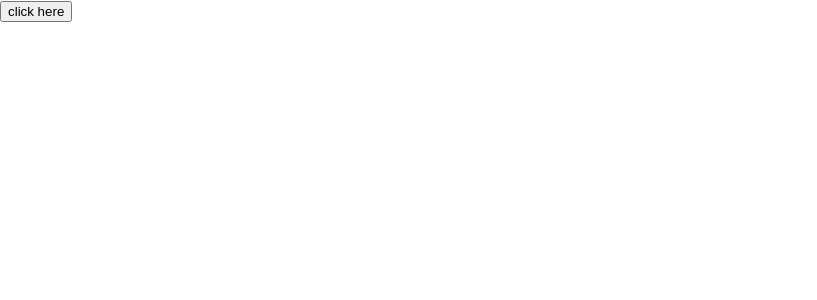
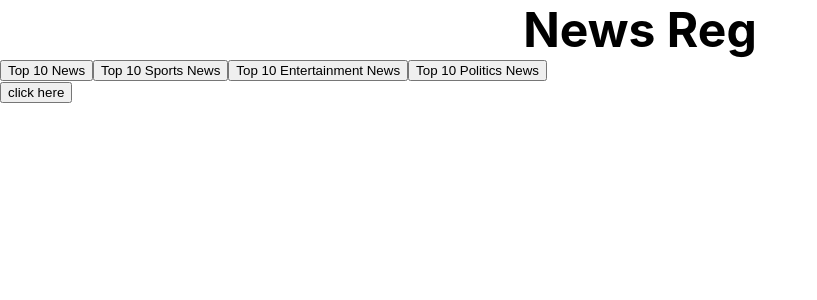
Before and after one commit to RupinVijan/news-hackathon, a React (Create React App) app: page / in a window 1280 px wide. Shown: the top 300 px of the page, without its empty margins (0-817 px from the left). Built offline with nearby package versions, Linux system fonts and the light colour scheme.

Commit message:
another commit

```diff
--- a/src/App.js
+++ b/src/App.js
@@ -1,17 +1,17 @@
 import './App.css';
 import Navbar from './components/Navbar';
-// import Newscomp from './pages/Newscomp';
+import Newscomp from './pages/Newscomp';
 import Weather from './pages/Weather';
 import { BrowserRouter as Router, Route, Routes } from "react-router-dom";
 
 function App() {
   return (
     <>
-    {/* <Navbar/> */}
+    <Navbar/>
 
     <Router>
       <Routes>
-        {/* <Route path="/" element={<Newscomp />} /> */}
+        <Route path="/news" element={<Newscomp />} />
         <Route path="/" element={<Weather />} />
       </Routes>
     </Router>
--- a/src/components/Navbar.js
+++ b/src/components/Navbar.js
@@ -4,15 +4,57 @@ import React from 'react'
 export default function Navbar() {
     // let [data, setdata] =useState([]);
     // let [rdata, setrdata] =useState("");
-    async function ne(){
+    const topTen = async() => {
         let readData="",i;
-        const dataa= await fetch("https://newsapi.org/v2/everything?domains=wsj.com&apiKey=f46396e98dc9464aac982d018005876e");
+        const dataa= await fetch("https://newsapi.org/v2/top-headlines?country=in&category=business&apiKey=0c34f30a18834d88b138420e473a2320");
         const resdata=await dataa.json();
         // setdata(resdata.articles)
         for(i=0;i<10;i++){
              readData= readData + " . " + resdata.articles[i].title;
         }
         console.log(readData)
+        readOutt(readData)
+    }
+    const topTenSports = async() => {
+        let readData="",i;
+        const dataa= await fetch("https://newsapi.org/v2/top-headlines?country=us&category=sports&apiKey=0c34f30a18834d88b138420e473a2320");
+        const resdata=await dataa.json();
+        // setdata(resdata.articles)
+        for(i=0;i<10;i++){
+             readData= readData + " . " + resdata.articles[i].title;
+        }
+        console.log(readData)
+        readOutt(readData)
+    }
+    const topTenEnt = async() => {
+        let readData="",i;
+        const dataa= await fetch("https://newsapi.org/v2/top-headlines?country=us&category=entertainment&apiKey=0c34f30a18834d88b138420e473a2320");
+        const resdata=await dataa.json();
+        // setdata(resdata.articles)
+        for(i=0;i<10;i++){
+             readData= readData + " . " + resdata.articles[i].title;
+        }
+        console.log(readData)
+        readOutt(readData)
+    }
+    const topTenPolitics = async() => {
+        let readData="",i;
+        const dataa= await fetch("https://newsapi.org/v2/top-headlines?country=us&category=politics&apiKey=0c34f30a18834d88b138420e473a2320");
+        const resdata=await dataa.json();
+        // setdata(resdata.articles)
+        for(i=0;i<10;i++){
+             readData= readData + " . " + resdata.articles[i].title;
+        }
+        console.log(readData)
+        readOutt(readData)
+    }
+    async function readOutt(message){
+        const speech = new SpeechSynthesisUtterance('No warning should arise')
+        speech.text = message ;
+        speech.volume = 1;
+        const allVoices = speechSynthesis.getVoices();
+        speech.voice = allVoices[12];
+        await window.speechSynthesis.speak(speech);
     }
 
     // useEffect(() => {
@@ -25,7 +67,10 @@ export default function Navbar() {
                 News Reg
             </div>
             <nav>
-                <button onClick={ne()}>Top 10 News</button>
+                <button onClick={topTen}>Top 10 News</button>
+                <button onClick={topTenSports}>Top 10 Sports News</button>
+                <button onClick={topTenEnt}>Top 10 Entertainment News</button>
+                <button onClick={topTenPolitics}>Top 10 Politics News</button>
             </nav>
 
         </div>
--- a/src/pages/Newscomp.js
+++ b/src/pages/Newscomp.js
@@ -5,7 +5,7 @@ export default function Newscomp() {
 
     let [data, setdata] =useState([]);
     async function ne(){
-        const dataa= await fetch("https://newsapi.org/v2/everything?domains=wsj.com&apiKey=f46396e98dc9464aac982d018005876e");
+        const dataa= await fetch("https://newsapi.org/v2/top-headlines?country=us&category=business&apiKey=0c34f30a18834d88b138420e473a2320");
         const resdata=await dataa.json();
         setdata(resdata.articles)
     }
@@ -17,7 +17,7 @@ export default function Newscomp() {
         <div id="newcomp">
             {data.map((element) =>{
                 return(
-                    <Newscard title={element.title.slice(0,50)} desc={element.description.slice(0,100)} pic={element.urlToImage} key={element.title}  />
+                    <Newscard title={element.title} desc={element.description} pic={element.urlToImage} key={element.title}  />
                 )
             })}
         </div>
```
